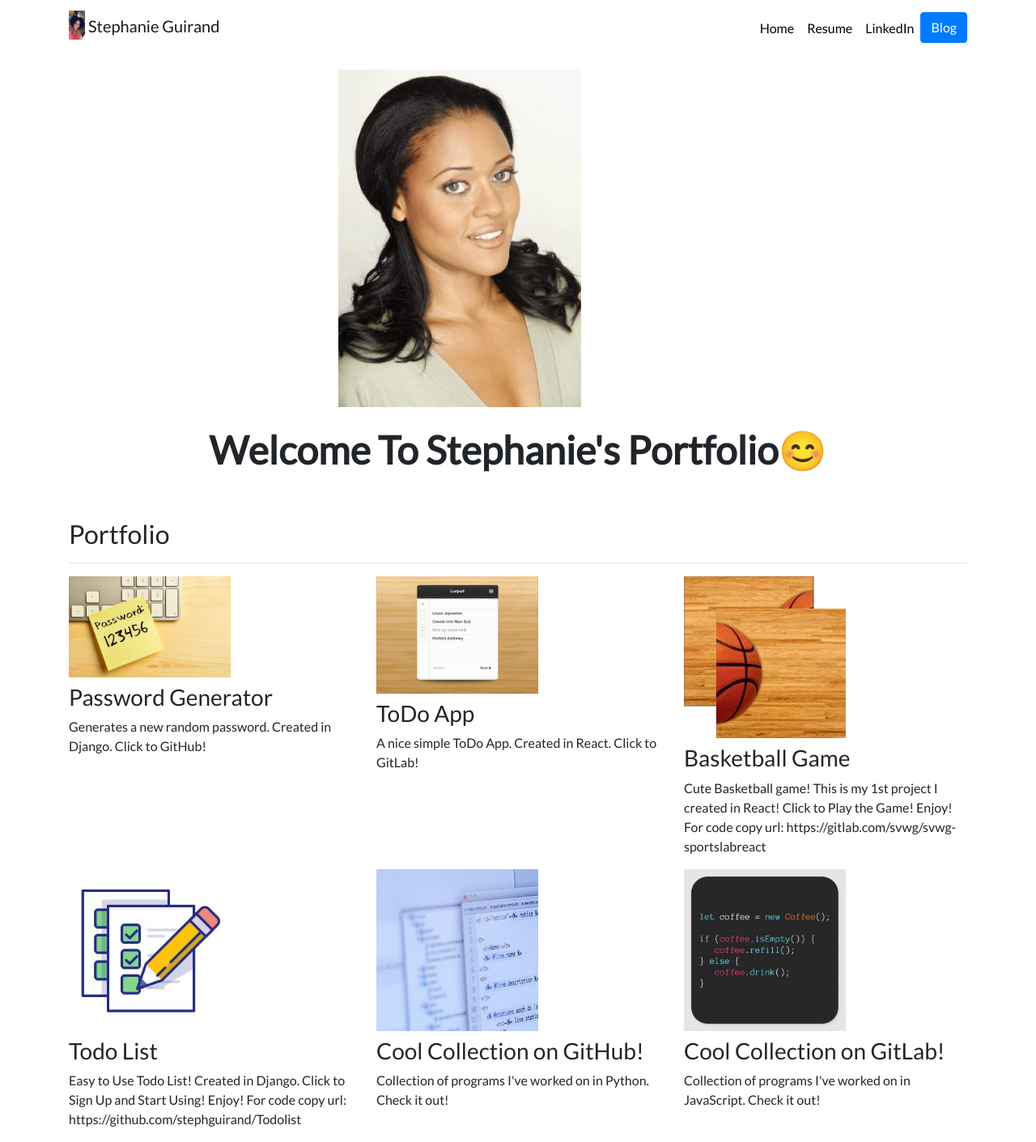
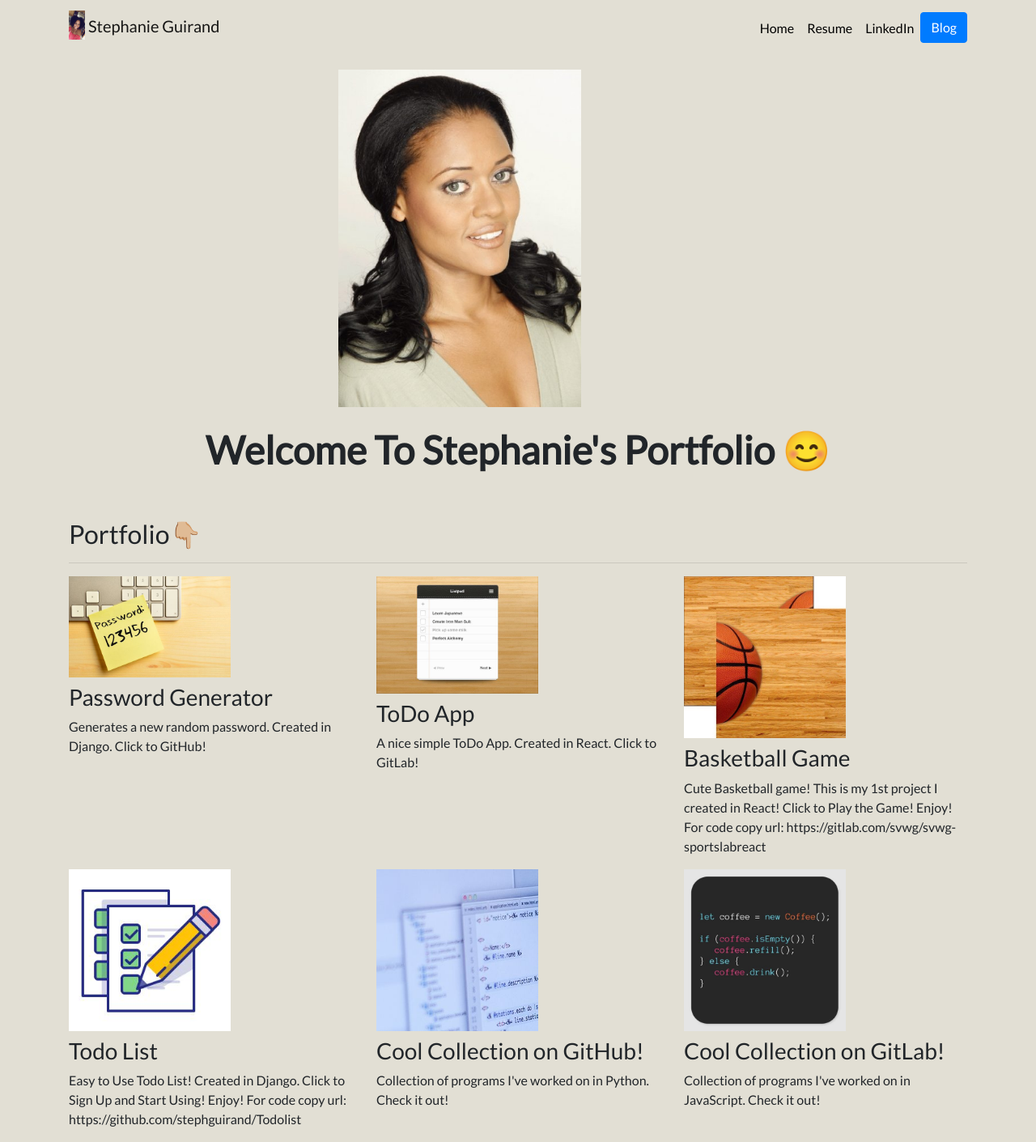
Before and after one commit to stephguirand/personal-portfolio-project, a Django app: page / in a window 1280 px wide. Shown: the whole page at 81% size. Run offline with Django 3.2, Linux system fonts and the light colour scheme; data comes from the database, SQL or seed files in the repository; both versions use the stored data as it was after the commit.

Commit message:
made changes to grammer and design

```diff
--- a/manage.py
+++ b/manage.py
@@ -6,7 +6,8 @@ import sys
 
 def main():
     """Run administrative tasks."""
-    os.environ.setdefault('DJANGO_SETTINGS_MODULE', 'personal_portfolio.settings')
+    os.environ.setdefault('DJANGO_SETTINGS_MODULE',
+                          'personal_portfolio.settings')
     try:
         from django.core.management import execute_from_command_line
     except ImportError as exc:
--- a/portfolio/static/portfolio/custom.css
+++ b/portfolio/static/portfolio/custom.css
@@ -27,3 +27,7 @@ body {
     font-size: 5rem;
   }
 }
+
+body {
+  background-color: rgba(218, 215, 200, 0.78);
+}
--- a/portfolio/templates/portfolio/home.html
+++ b/portfolio/templates/portfolio/home.html
@@ -8,11 +8,11 @@
 
 <div class="row justify-content-center mb-3">
   <div class="col-md-9 text-center">
-    <h1 id="hometext" class="font-weight-bold">Welcome To Stephanie's Portfolio😊</h1>
+    <h1 id="hometext" class="font-weight-bold">Welcome To Stephanie's Portfolio 😊</h1>
   </div>
 </div>
 
-<h2 class="mt-5">Portfolio</h2>
+<h2 class="mt-5">Portfolio👇🏼 </h2>
 <hr />
 <!-- <a href="{% url 'blog:all_blogs' %}">Blog</a>
     <br />
```
Also changed, not shown: db.sqlite3.
